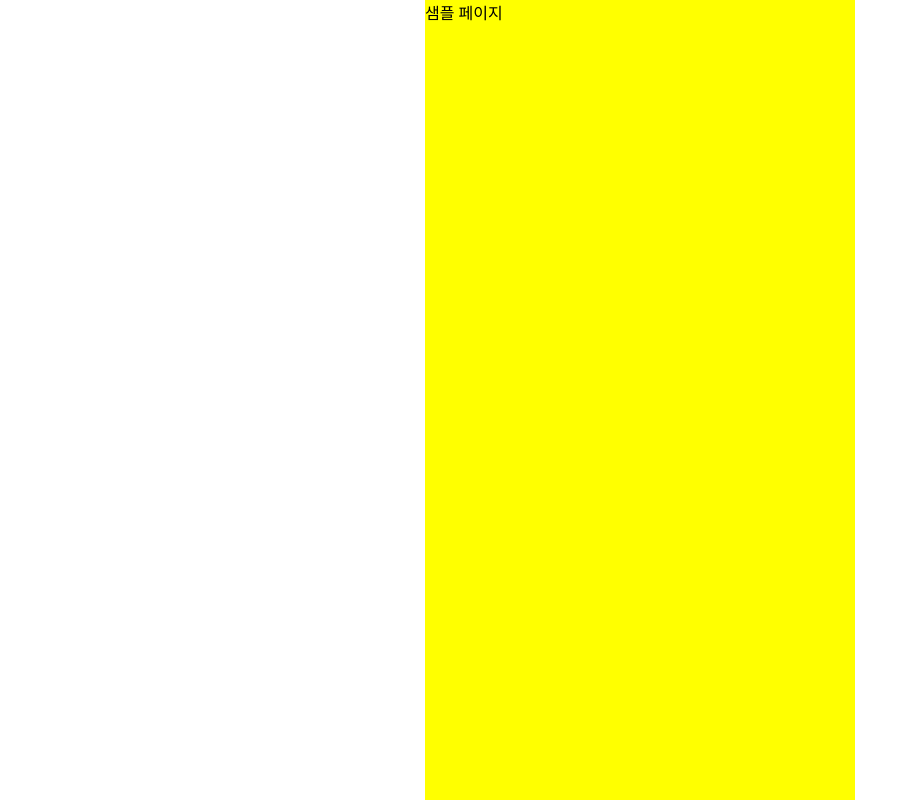
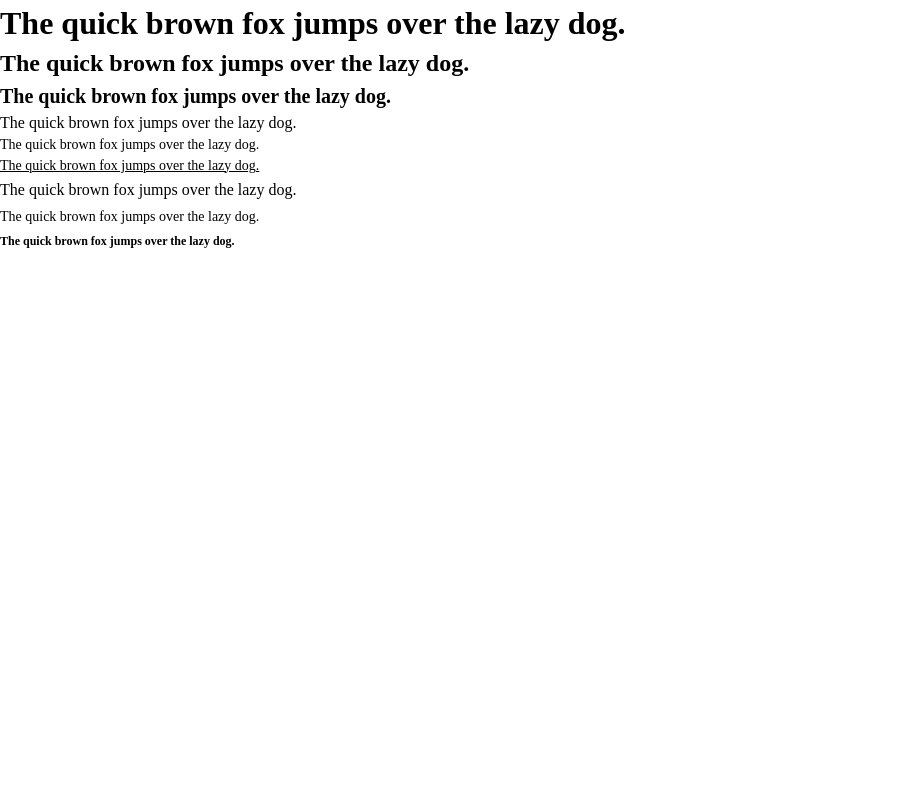
Before and after one commit to ohMyFamily/OMF_client, a React (Vite) app: page / in a window 1280 px wide. Shown: the whole page, without its empty margins (0-918 px from the left). Built offline with nearby package versions, Linux system fonts and the light colour scheme.

Commit message:
OMF-18 feat: Typography 컴포넌트 구현

```diff
--- a/package.json
+++ b/package.json
@@ -10,6 +10,7 @@
     "preview": "vite preview"
   },
   "dependencies": {
+    "classnames": "^2.5.1",
     "react": "^18.3.1",
     "react-dom": "^18.3.1"
   },
--- a/src/App.tsx
+++ b/src/App.tsx
@@ -1,9 +1,35 @@
-import './App.scss';
+import {
+  Body1,
+  Body2,
+  Button1,
+  Button2,
+  Caption1,
+  Title1,
+  Title2,
+  Title3,
+} from './components/common/Typography';
 
 function App() {
   return (
     <>
-      <div className='Wrapper'>샘플 페이지</div>
+      <Title1>The quick brown fox jumps over the lazy dog. </Title1>
+      <Title2>The quick brown fox jumps over the lazy dog.</Title2>
+      <Title3>The quick brown fox jumps over the lazy dog.</Title3>
+      <Button1>
+        The quick brown fox jumps over the lazy dog.
+        <br />
+      </Button1>
+      <Button2>
+        The quick brown fox jumps over the lazy dog.
+        <br />
+      </Button2>
+      <Button2 underline={true}>
+        The quick brown fox jumps over the lazy dog.
+        <br />
+      </Button2>
+      <Body1>The quick brown fox jumps over the lazy dog.</Body1>
+      <Body2> The quick brown fox jumps over the lazy dog.</Body2>
+      <Caption1> The quick brown fox jumps over the lazy dog.</Caption1>
     </>
   );
 }
--- /dev/null
+++ b/src/components/common/Typography/Body1.tsx
@@ -0,0 +1,9 @@
+import $ from './typography.module.scss';
+
+interface TitleProps {
+  children: React.ReactNode;
+}
+
+export default function Body1({ children }: TitleProps) {
+  return <p className={$.body1}>{children}</p>;
+}
--- /dev/null
+++ b/src/components/common/Typography/Body2.tsx
@@ -0,0 +1,9 @@
+import $ from './typography.module.scss';
+
+interface TitleProps {
+  children: React.ReactNode;
+}
+
+export default function Body2({ children }: TitleProps) {
+  return <p className={$.body2}>{children}</p>;
+}
--- /dev/null
+++ b/src/components/common/Typography/Button1.tsx
@@ -0,0 +1,9 @@
+import $ from './typography.module.scss';
+
+interface TitleProps {
+  children: React.ReactNode;
+}
+
+export default function Button1({ children }: TitleProps) {
+  return <span className={$.button1}>{children}</span>;
+}
--- /dev/null
+++ b/src/components/common/Typography/Button2.tsx
@@ -0,0 +1,11 @@
+import $ from './typography.module.scss';
+import classNames from 'classnames';
+
+interface TitleProps {
+  children: React.ReactNode;
+  underline?: boolean;
+}
+
+export default function Button2({ children, underline = false }: TitleProps) {
+  return <span className={classNames($.button2, underline && $.underline)}>{children}</span>;
+}
--- /dev/null
+++ b/src/components/common/Typography/Caption1.tsx
@@ -0,0 +1,9 @@
+import $ from './typography.module.scss';
+
+interface TitleProps {
+  children: React.ReactNode;
+}
+
+export default function Caption1({ children }: TitleProps) {
+  return <h1 className={$.caption1}>{children}</h1>;
+}
--- /dev/null
+++ b/src/components/common/Typography/Title1.tsx
@@ -0,0 +1,9 @@
+import $ from './typography.module.scss';
+
+interface TitleProps {
+  children: React.ReactNode;
+}
+
+export default function Title1({ children }: TitleProps) {
+  return <h1 className={$.title1}>{children}</h1>;
+}
--- /dev/null
+++ b/src/components/common/Typography/Title2.tsx
@@ -0,0 +1,9 @@
+import $ from './typography.module.scss';
+
+interface TitleProps {
+  children: React.ReactNode;
+}
+
+export default function Title2({ children }: TitleProps) {
+  return <h1 className={$.title2}>{children}</h1>;
+}
--- /dev/null
+++ b/src/components/common/Typography/Title3.tsx
@@ -0,0 +1,9 @@
+import $ from './typography.module.scss';
+
+interface TitleProps {
+  children: React.ReactNode;
+}
+
+export default function Title3({ children }: TitleProps) {
+  return <h1 className={$.title3}>{children}</h1>;
+}
--- /dev/null
+++ b/src/components/common/Typography/index.tsx
@@ -0,0 +1,10 @@
+import Body1 from './Body1';
+import Body2 from './Body2';
+import Button1 from './Button1';
+import Button2 from './Button2';
+import Title1 from './Title1';
+import Title2 from './Title2';
+import Title3 from './Title3';
+import Caption1 from './Caption1';
+
+export { Body1, Body2, Button1, Button2, Title1, Title2, Title3, Caption1 };
--- /dev/null
+++ b/src/components/common/Typography/typography.module.scss
@@ -0,0 +1,41 @@
+@mixin typography(
+    $letter-spacing,
+    $font-weight,
+    $font-size,
+    $text-decoration,
+    $line-height
+    ){
+    letter-spacing: $letter-spacing;
+    font-weight: $font-weight;
+    font-size: $font-size;
+    text-decoration: $text-decoration;
+    line-height: $line-height;
+}
+
+.title1 {
+    @include typography(0, bold, 32px, none, 46px);
+}
+.title2 {
+    @include typography(0, bold, 24px, none, 34px);
+}
+.title3 {
+    @include typography(0, bold, 20px, none, 32px);
+}
+.button1 {
+    @include typography(0, normal, 16px, none, 22px);
+}
+.button2 {
+    @include typography(0, normal, 14px, none, 22px);
+    &.underline {
+        @include typography(0, normal, 14px, 1px solid black underline, 20px);
+    }
+}
+.body1 {
+    @include typography(0, normal, 16px, none, 28px);
+}
+.body2 {
+    @include typography(0, normal, 14px, none, 26px);
+}
+.caption1 {
+    @include typography(0, 600, 12px, none, 22px);
+}
```
Also changed, not shown: 2 other files (tests, documents, lock files or other folders).
